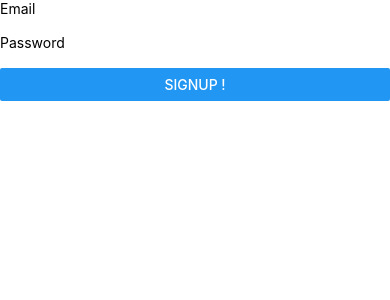
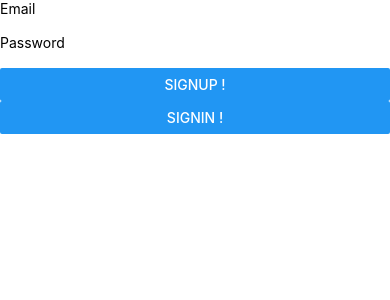
Before and after one commit to Nefferou/Web-Cloud, a React Native app: screen / in a window 390 px wide. Shown: the top 300 px of the page. Built offline with nearby package versions, Linux system fonts and the light colour scheme.

Commit message:
Add modif

```diff
--- a/App.js
+++ b/App.js
@@ -1,6 +1,7 @@
 import React from 'react';
 import { StyleSheet, Text, TextInput, Button, View } from 'react-native';
 import {signup} from "./auth_signup_password";
+import {signin} from "./auth_signin_password";
 
 export default function App() {
   const [email, onChangeEmail] = React.useState("");
@@ -19,6 +20,7 @@ export default function App() {
       secureTextEntry={true}>
       </TextInput>
       <Button title="Signup !" onPress={() => signup(email, password)} />
+      <Button title="Signin !" onPress={() => signin(email, password)} />
     </View>
   );
 }
--- /dev/null
+++ b/auth_signin_password.js
@@ -0,0 +1,17 @@
+import "./firebaseConfig";
+import { getAuth, signinUserWithEmailAndPassword } from "firebase/auth";
+
+const auth = getAuth();
+export const signin = (email, password) => {
+    signinUserWithEmailAndPassword(auth, email, password)
+    .then((userCredential) => {
+        const user = userCredential.user;
+        console.log(user)
+        console.log("signup success")
+    })
+    .catch((error) => {
+        const errorCode = error.code;
+        const errorMessage = error.message;
+        console.log(error);
+    })
+}
--- a/package.json
+++ b/package.json
@@ -8,7 +8,7 @@
     "ios": "expo start --ios",
     "web": "expo start --web",
     "deploy": "gh-pages -t -d dist",
-    "predeploy": "expo export -p web"
+    "predeploy": "expo export -p web --reset-cache"
   },
   "dependencies": {
     "@expo/metro-runtime": "~3.1.3",
```
